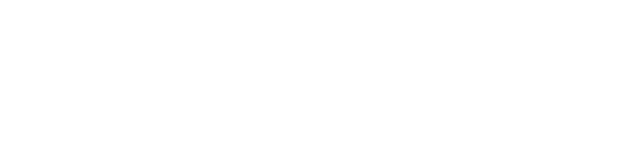
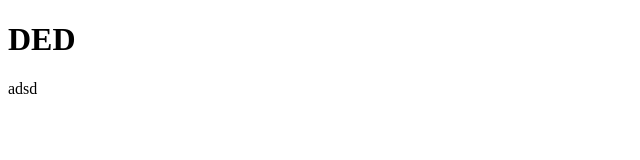
Before and after one commit to ThrillSeeker2006/Git-Practice, a plain HTML site: page index.html in a window 1280 px wide. Shown: the whole page, without its empty margins (0-640 px from the left). Drawn offline with Linux system fonts and the light colour scheme.

Commit message:
V2 - Put "ded" into <h1> Added <p> witth the letters "adsd"

```diff
--- a/index.html
+++ b/index.html
@@ -9,7 +9,9 @@
 </head>
 
 <body>
-<h1></h1>
+<h1>DED</h1>
+
+<p>adsd</p>
 </body>
 
 </html>
```
